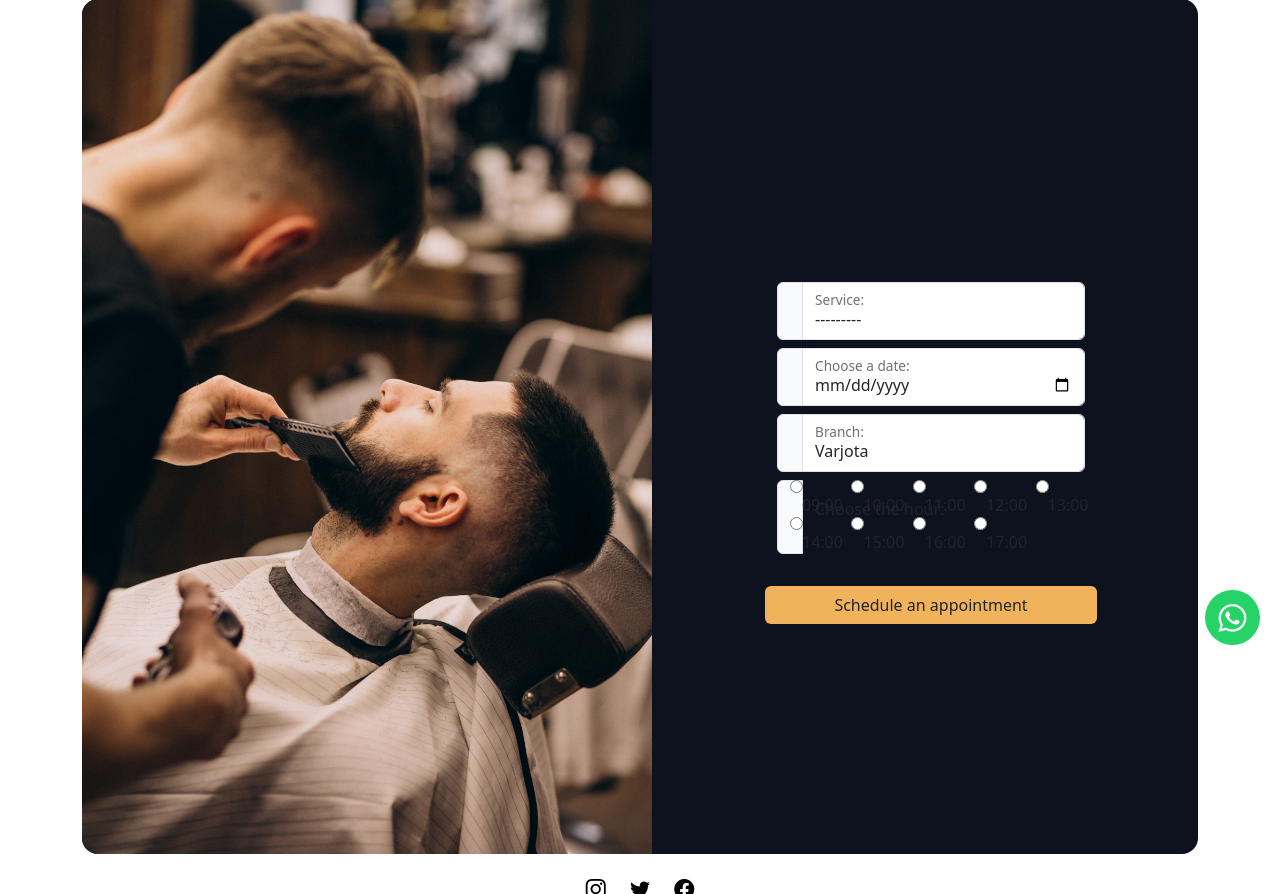
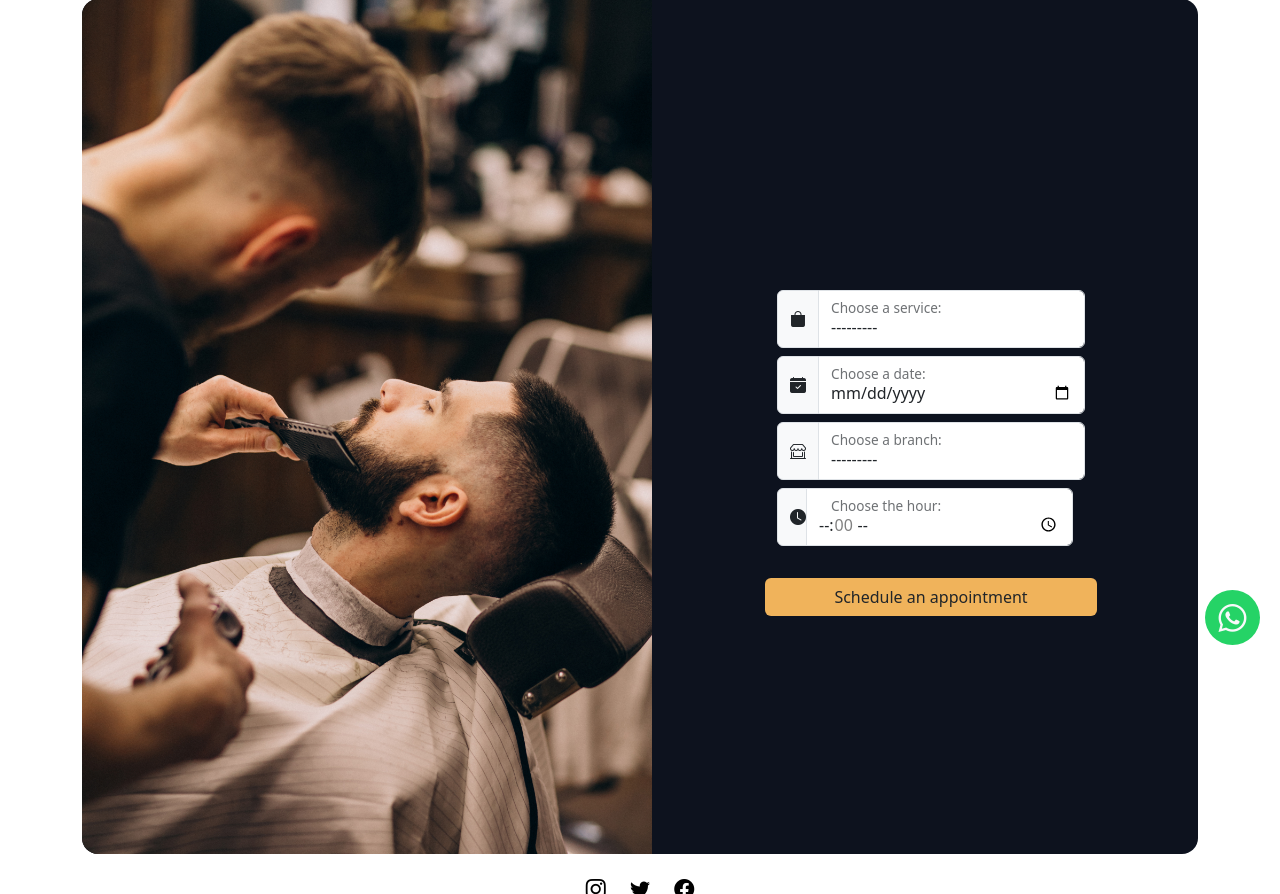
Before and after one commit to AroMight/BarberShop, a Django app: template users/templates/users/pages/account_form.html in a window 1280 px wide. Shown: the part 135-1029 px from the top of the page. Run offline with Django 5.2, Linux system fonts and the light colour scheme; the template is opened without the code that fills it: values that come from a table or form of the project are taken from there, others are empty; data comes from the database, SQL or seed files in the repository; parts of the project's set-up code (start-up, migrations or seed data) failed here and were passed over.

Commit message:
feat: Update reservation form and modal for scheduling appointments

```diff
--- a/barber_shop/templates/barber_shop/home.html
+++ b/barber_shop/templates/barber_shop/home.html
@@ -11,7 +11,7 @@
         <div class="container hero-content">
             <h1 class="display-4 fw-bold">STYLE IS A REFLECTION OF YOUR ATTITUDE AND PERSONALITY</h1>
             <p class="lead">Opening hours: 09:00 AM to 06:00 PM</p>
-            <button type="button" class="btn btn-cta" data-bs-toggle="modal" data-bs-target="#exampleModal">
+            <button type="button" class="btn btn-cta" data-bs-toggle="modal" data-bs-target="#reservationsModal">
                Schedule an appointment
             </button>
         </div>
@@ -153,7 +153,7 @@
         </div>
     </section>
 
-    {% include "global/partials/reservation-modal.html" %}
+    {% include "reservations/partials/reservation-modal.html" %}
 </main>
 <hr>
 {% endblock content %}
--- a/reservations/forms/reservations_forms.py
+++ b/reservations/forms/reservations_forms.py
@@ -1,25 +1,46 @@
 from django import forms
+from forms.icon_fields import IconDateField, IconModelChoiceField, IconTimeField
 from ..models import Reservation
+from ..models import Service, Branch
 
 
 class ReservationForm(forms.ModelForm):
-    date = forms.DateField(label="Choose a date",widget=forms.DateInput(
-        attrs={'class': 'form-control', 'type': 'date'}))
 
-    available_times = [
-        ('09:00', '09:00'),
-        ('10:00', '10:00'),
-        ('11:00', '11:00'),
-        ('12:00', '12:00'),
-        ('13:00', '13:00'),
-        ('14:00', '14:00'),
-        ('15:00', '15:00'),
-        ('16:00', '16:00'),
-        ('17:00', '17:00'),
-    ]
+    service = IconModelChoiceField(
+        icon='bi bi-bag-fill',
+        queryset=Service.objects.all(),
+        label="Choose a service",
+        widget=forms.Select(attrs={'class': 'form-control'})
+    )
 
-    time = forms.ChoiceField(label="Choose the hour",choices=available_times, widget=forms.RadioSelect(
-        attrs={'class': 'row row-cols-2 row-cols-sm-3 row-cols-md-3 row-cols-lg-5'}))
+    date = IconDateField(
+        icon='bi bi-calendar-check-fill',
+        label="Choose a date",
+        widget=forms.DateInput(
+            attrs={'class': 'form-control', 'type': 'date'}
+        )
+    )
+
+    branch = IconModelChoiceField(
+        icon='bi bi-shop-window',
+        queryset=Branch.objects.all(),
+        label="Choose a branch",
+        widget=forms.Select(attrs={'class': 'form-control'})
+    )
+
+    time = IconTimeField(
+        icon='bi bi-clock-fill',
+        label="Choose the hour",
+        widget=forms.TimeInput(
+            attrs={
+                'class': 'row form-control row-cols-2 row-cols-sm-3 row-cols-md-3 row-cols-lg-5',
+                'type': 'time',
+                'min': '09:00',
+                'max': '17:00',
+                'step': '3600'
+            }
+        )
+    )
 
     class Meta:
         model = Reservation
@@ -29,17 +50,3 @@
             'branch',
             'time',
         ]
-
-        widgets = {
-            'service': forms.Select(attrs={'class': 'form-control'}),
-            'branch': forms.Select(attrs={'class': 'form-control'}),
-        }
-
-        labels = {
-            'service': 'Service',
-            'branch': 'Branch',
-        }
-
-        # list of all configurations such a label, widgets that i can do in class meta
-        # https://docs.djangoproject.com/en/3.2/ref/forms/widgets/
-        # https://docs.djangoproject.com/en/3.2/ref/forms/fields/
```
Also changed, not shown: forms/icon_fields.py (+15 -0 lines), reservations/templates/reservations/partials/reservation-modal.html (+1 -12 lines).
